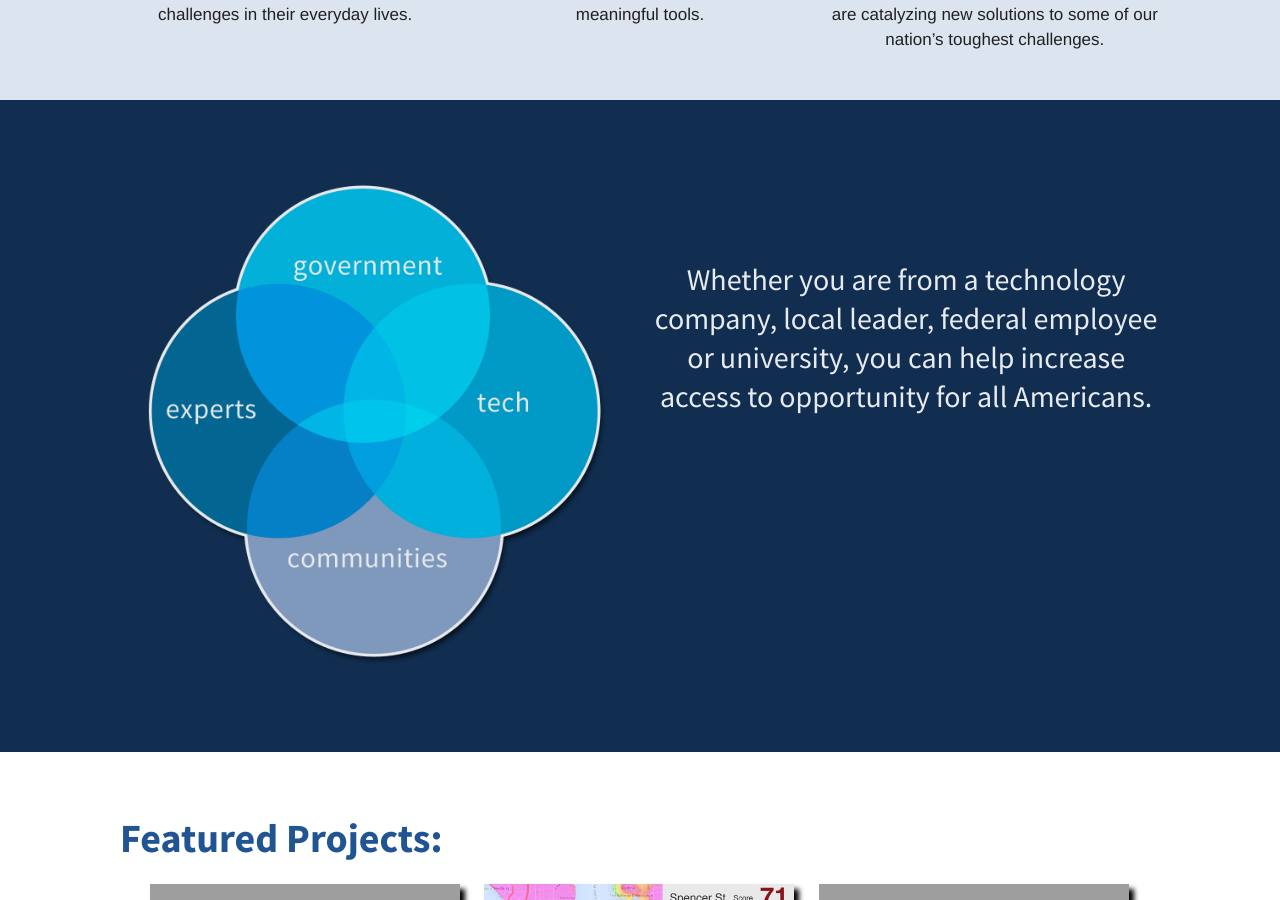
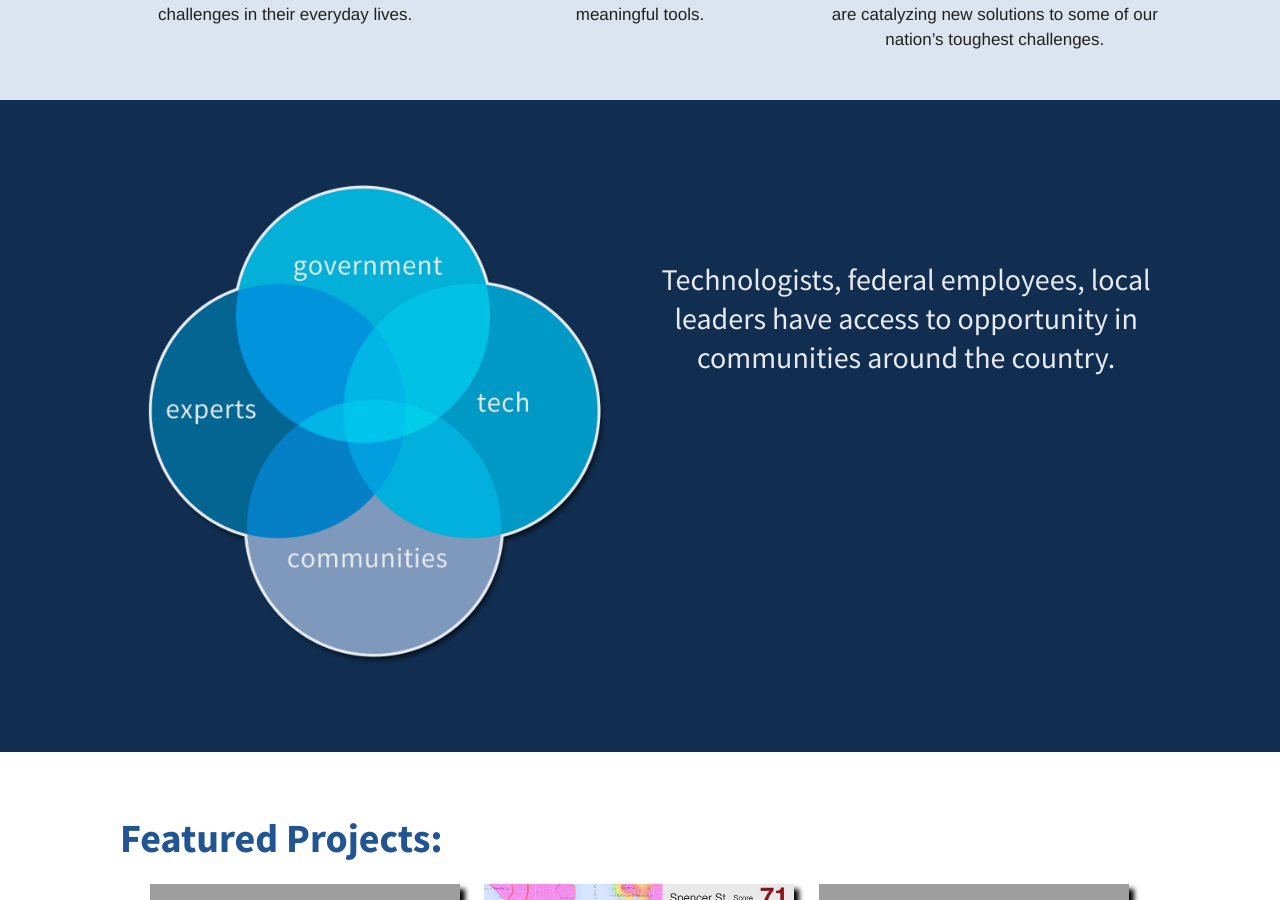
Before and after one commit to presidential-innovation-fellows/newopportunity, a Jekyll site: the page built from jekyll/index.html, in a window 1280 px wide and 900 px high, scrolled down 1139 px. Built offline with Jekyll 4.4.1, drawn with Linux system fonts in a browser that asks for light colours; nearby versions of some CDN libraries; grey boxes are pictures that could not be loaded.

Commit message:
swapped out venn diagram text

```diff
--- a/jekyll/index_includes/howitworks.html
+++ b/jekyll/index_includes/howitworks.html
@@ -16,7 +16,7 @@
 
     <div class="usa-width-one-half background-image-overlay2 ">
 
-      <h2 style="color:#fff; vertical-align:middle; *vertical-align:auto; padding-top:90px; text-align:center; ">Whether you are from a technology company, local leader, federal employee or university, you can help increase access to opportunity for all Americans.</em></h2>
+      <h2 style="color:#fff; vertical-align:middle; *vertical-align:auto; padding-top:90px; text-align:center; ">Technologists, federal employees, local leaders have access to opportunity in communities around the country.</em></h2>
 
 
             </div>
```
